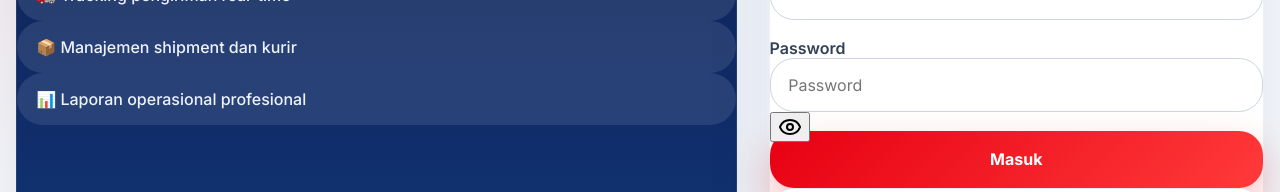
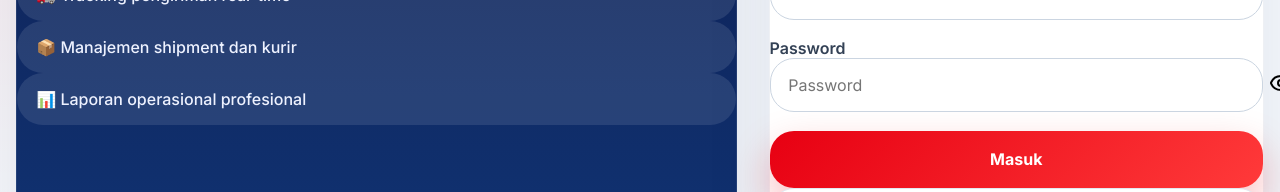
Before and after one commit to QikakimJ/frontend, a Next.js app: page / in a window 1280 px wide. Shown: the part 196-388 px from the top of the page. Built offline with nearby package versions, Linux system fonts and the light colour scheme.

Commit message:
fix(ui): show transparent eye icon only inside password input, remove box

```diff
--- a/components/ui/PasswordInput.tsx
+++ b/components/ui/PasswordInput.tsx
@@ -23,14 +23,14 @@ export function PasswordInput({
       <input
         type={showPassword ? "text" : "password"}
         placeholder={placeholder}
-        className={`${className} pr-14`}
+        className={`${className} pr-12`}
         value={value}
         onChange={onChange}
       />
       <button
         type="button"
         onClick={() => setShowPassword(!showPassword)}
-        className="absolute right-0 top-0 bottom-0 flex items-center justify-center px-4 text-slate-500 hover:text-slate-700 transition-colors"
+        className="absolute right-3 top-1/2 -translate-y-1/2 text-slate-600 hover:text-slate-800 p-0 bg-transparent border-0 focus:outline-none"
         aria-label={showPassword ? "Sembunyikan password" : "Tampilkan password"}
       >
         {showPassword ? (
```
